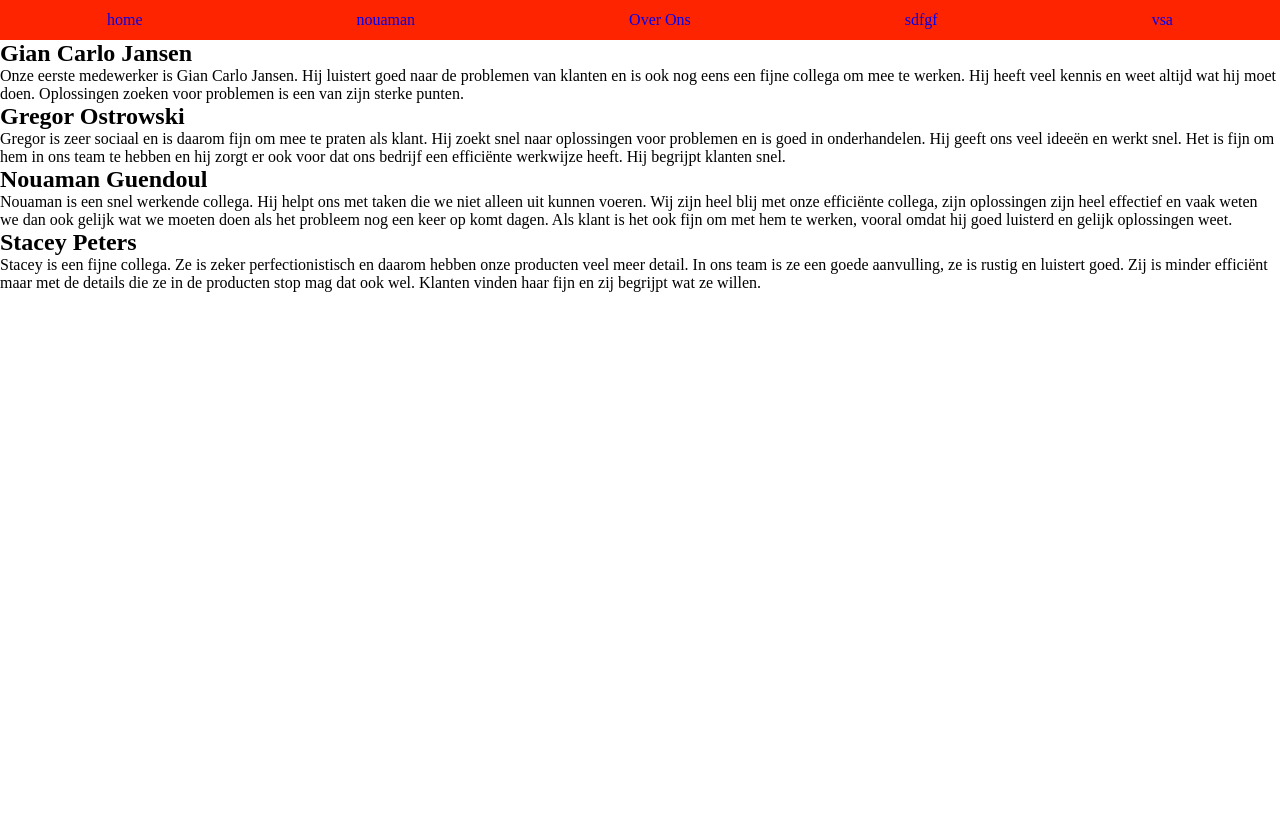
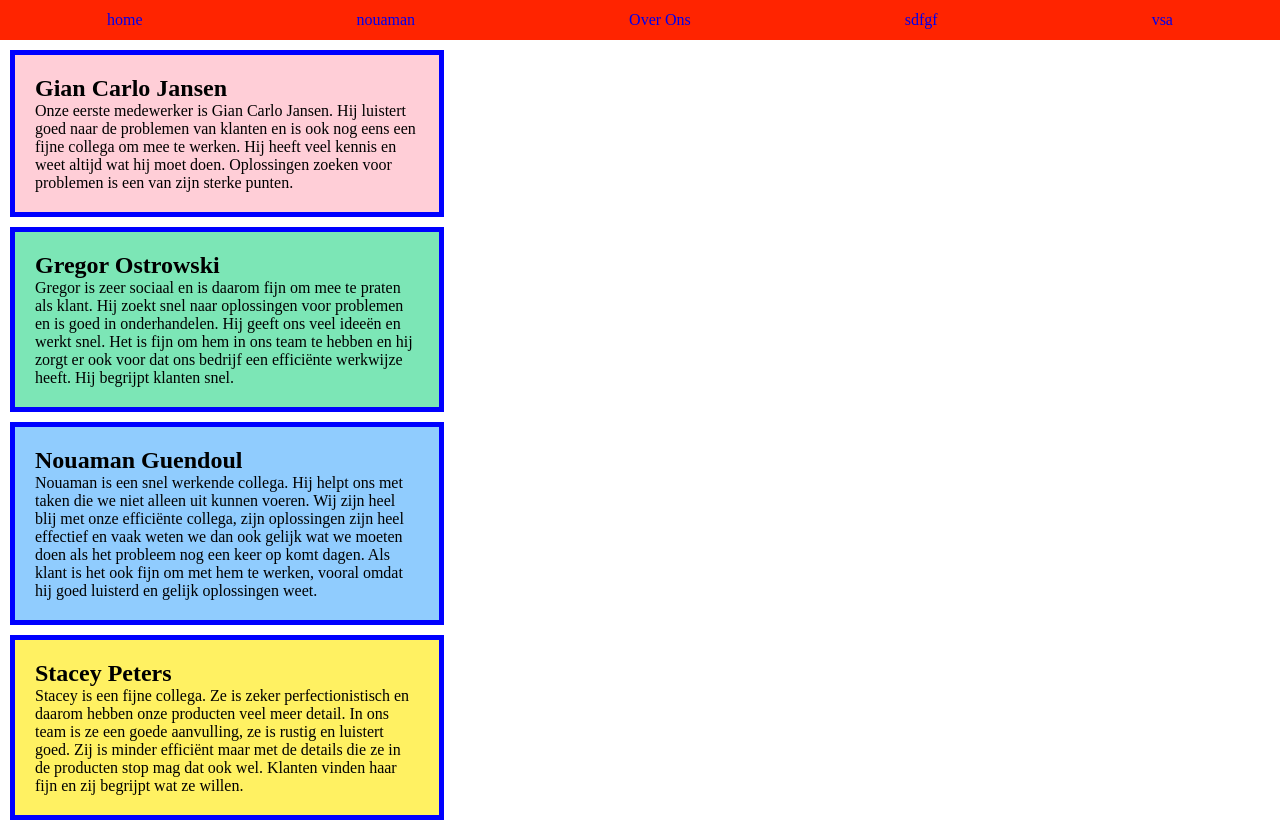
Before and after one commit to NouamanGuendoul/project-3, a PHP site: page /medewerkers/medewerkers.php in a window 1280 px wide. Before the commit the page ends 292 px from the top, so only its background shows below. Run offline with PHP 8.4, Linux system fonts and the light colour scheme.

Commit message:
start medewerker css

```diff
--- /dev/null
+++ b/webpage/medewerkers/medewerkers.css
@@ -0,0 +1,40 @@
+body{
+    background-color: #ffffff;
+}
+
+#medewerker-gian{
+    display: flex;
+    flex-direction: column;
+    width: 30vw;
+    border: blue 5px solid;
+    margin: 10px;
+    padding: 20px;
+    background-color: #ffced7;
+}
+#medewerker-gregor{
+    display: flex;
+    flex-direction: column;
+    width: 30vw;
+    border: blue 5px solid;
+    margin: 10px;
+    padding: 20px;
+    background-color: #7ce6b6;
+}
+#medewerker-nouaman{
+    display: flex;
+    flex-direction: column;
+    width: 30vw;
+    border: blue 5px solid;
+    margin: 10px;
+    padding: 20px;
+    background-color: #90ccfe;
+}
+#medewerker-stacey{
+    display: flex;
+    flex-direction: column;
+    width: 30vw;
+    border: blue 5px solid;
+    margin: 10px;
+    padding: 20px;
+    background-color: #fff162;
+}
--- a/webpage/medewerkers/medewerkers.php
+++ b/webpage/medewerkers/medewerkers.php
@@ -6,37 +6,38 @@
     <meta name="viewport" content="width=device-width, initial-scale=1.0">
     <title>Medewerkers</title>
     <link rel="stylesheet" href="../menu.css">
+    <link rel="stylesheet" href="./medewerkers.css">
 </head>
 <body>
 
     <?php include '../menu.html';?>
 
-    <section class="medewerker-info">
-        <h2>Gian Carlo Jansen</h2>
+    <section id="medewerker-gian">
+        <h2 class="medewerker-name">Gian Carlo Jansen</h2>
         <p>
             Onze eerste medewerker is Gian Carlo Jansen. Hij luistert goed naar de problemen van klanten en is ook nog eens een fijne collega om mee te werken.
             Hij heeft veel kennis en weet altijd wat hij moet doen. Oplossingen zoeken voor problemen is een van zijn sterke punten.
         </p>
     </section>
 
-    <section class="medewerker-info">
-        <h2>Gregor Ostrowski</h2>
+    <section id="medewerker-gregor">
+        <h2 class="medewerker-name">Gregor Ostrowski</h2>
         <p>
             Gregor is zeer sociaal en is daarom fijn om mee te praten als klant. Hij zoekt snel naar oplossingen voor problemen en is goed in onderhandelen. Hij geeft ons veel ideeën en werkt snel.
             Het is fijn om hem in ons team te hebben en hij zorgt er ook voor dat ons bedrijf een efficiënte werkwijze heeft. Hij begrijpt klanten snel.
         </p>
     </section>
 
-    <section class="medewerker-info">
-        <h2>Nouaman Guendoul</h2>
+    <section id="medewerker-nouaman">
+        <h2 class="medewerker-name">Nouaman Guendoul</h2>
         <p>
             Nouaman is een snel werkende collega. Hij helpt ons met taken die we niet alleen uit kunnen voeren. Wij zijn heel blij met onze efficiënte collega, zijn oplossingen zijn heel effectief en vaak
             weten we dan ook gelijk wat we moeten doen als het probleem nog een keer op komt dagen. Als klant is het ook fijn om met hem te werken, vooral omdat hij goed luisterd en gelijk oplossingen weet.
         </p>
     </section>
 
-    <section class="medewerker-info">
-        <h2>Stacey Peters</h2>
+    <section id="medewerker-stacey">
+        <h2 class="medewerker-name">Stacey Peters</h2>
         <p>
             Stacey is een fijne collega. Ze is zeker perfectionistisch en daarom hebben onze producten veel meer detail. In ons team is ze een goede aanvulling, ze is rustig en luistert goed.
             Zij is minder efficiënt maar met de details die ze in de producten stop mag dat ook wel. Klanten vinden haar fijn en zij begrijpt wat ze willen.
```
